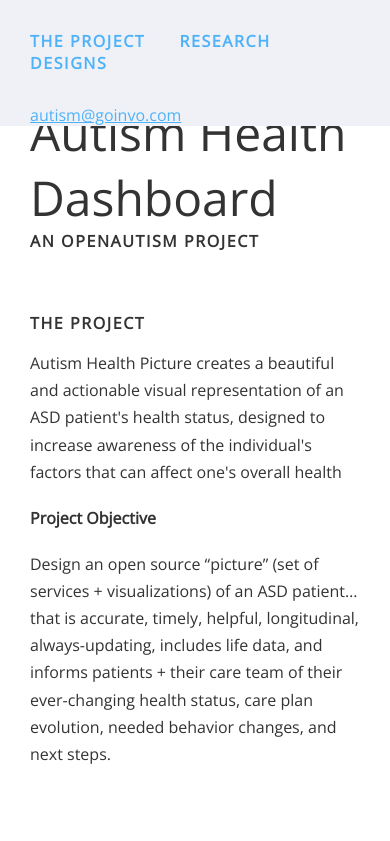
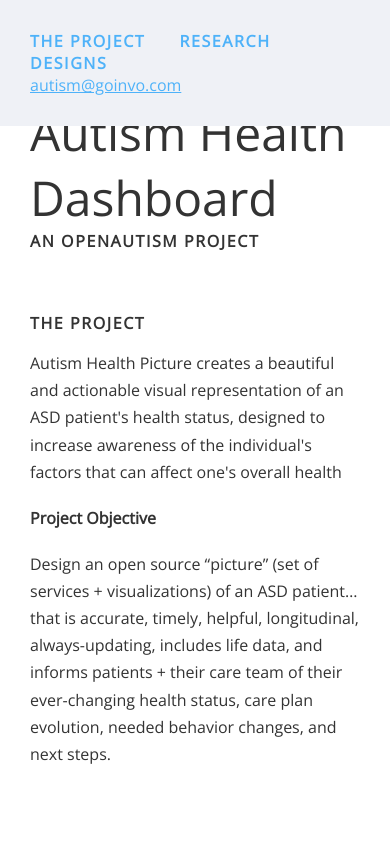
Before and after one commit to openAutism/openautism.github.io, a website: page index.html in a window 390 px wide. Shown: the top 841 px of the page. Drawn offline with nearby package versions, Linux system fonts and the light colour scheme.

Commit message:
mobile nav nudge

```diff
--- a/scss/_base.scss
+++ b/scss/_base.scss
@@ -32,14 +32,14 @@
 }
 
 .nav {
-  padding: 0 30px;
+  padding: 30px;
   position: fixed;
   width: 100%;
   background: $bg-blue;
   ul {
     display: inline-block;
     list-style: none;
-    margin: 30px 0;
+    margin: 0;
     padding: 0;
     li {
       display: inline-block;
@@ -55,6 +55,7 @@
   }
   .footer {
     display: inline-block;
+    text-align: right;
     .update {
       display: none;
     }
```
Also changed, not shown: css/site.css.
